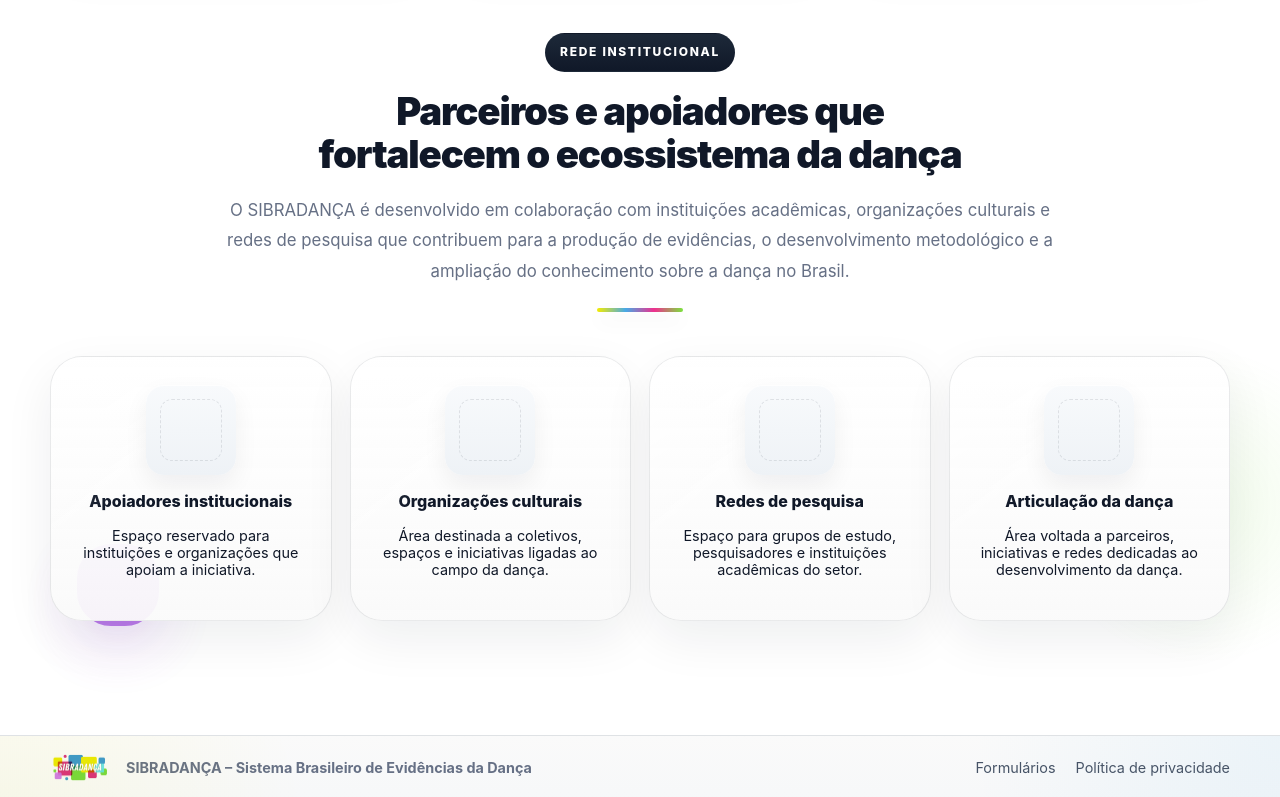
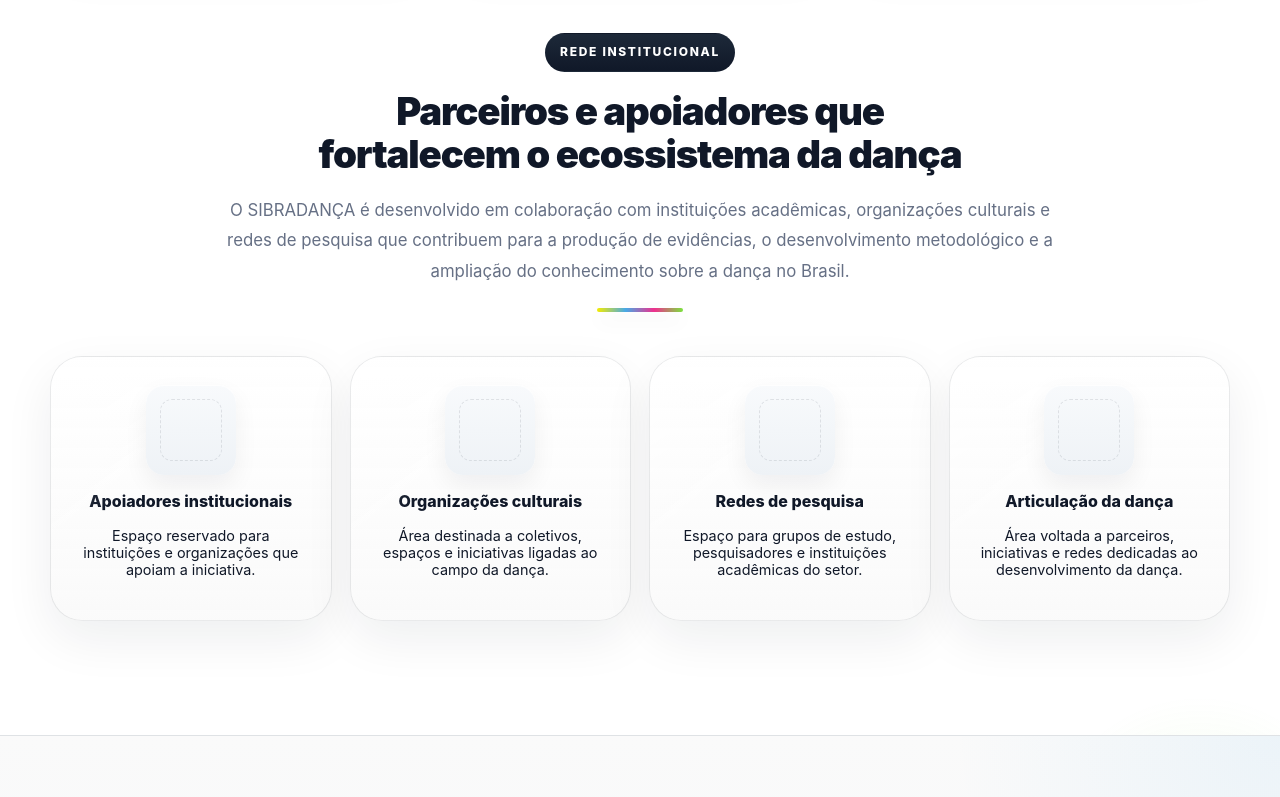
Before and after one commit to abcaa-ong/sibradanca-frontend, a React (Vite) app: page / in a window 1280 px wide. Shown: the part 2000-2797 px from the top of the page. Built offline with nearby package versions, Linux system fonts and the light colour scheme; no server answers.

Commit message:
fix: align public footer on notebook widths

```diff
--- a/src/css/app.css
+++ b/src/css/app.css
@@ -753,9 +753,11 @@
 /* ============================================================
    SHARED RESPONSIVE RULES
    ============================================================ */
-@media (max-width: 1100px) {
+@media (max-width: 1280px) {
   .footer-inner {
+    flex-direction: column;
     align-items: flex-start;
+    gap: 18px;
   }
 
   .footer-brand,
@@ -766,6 +768,7 @@
   .footer-links {
     margin-left: 0;
     justify-content: flex-start;
+    gap: 12px 18px;
   }
 }
 
```
